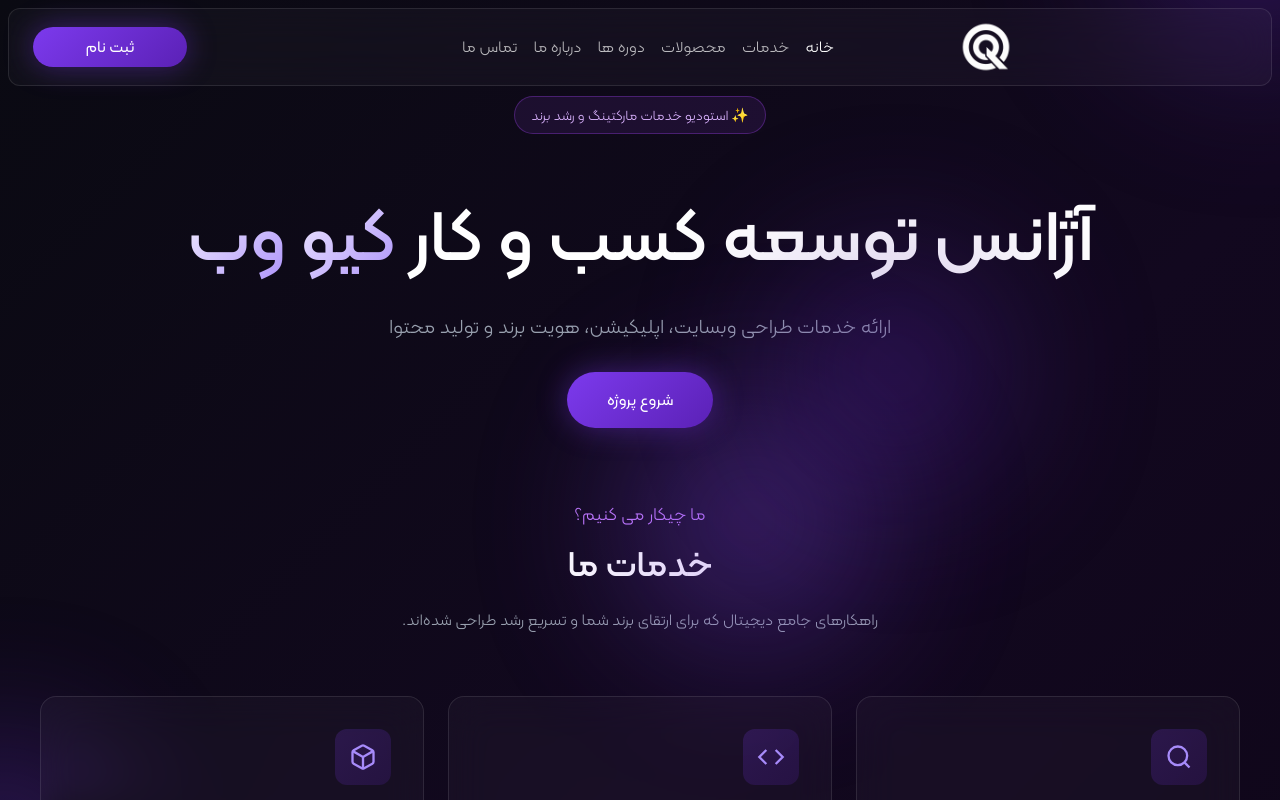
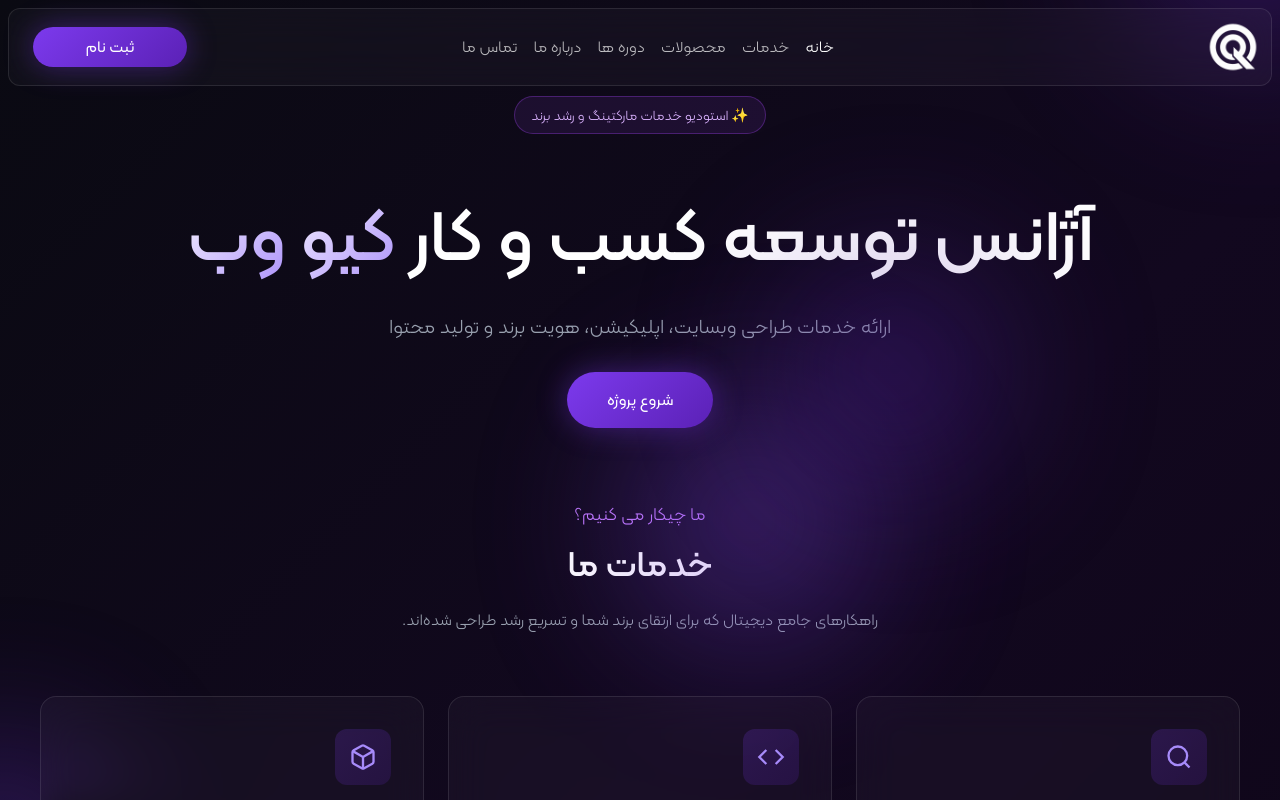
Before and after one commit to hossain-yzdani/qweb-agency, a Next.js app: page / in a window 1280 px wide. Shown: the top 800 px of the page. Built offline with nearby package versions, Linux system fonts and the light colour scheme.

Commit message:
fix bug 3 reverse navbar in mobile

```diff
--- a/components/basic/navabr.tsx
+++ b/components/basic/navabr.tsx
@@ -34,7 +34,7 @@ const Header = () => {
       <nav className="fixed px-2 py-1 md:py-2 top-2 left-2 right-2 z-50 glass rounded-xl">
         <div className="flex justify-between items-center flex-row-reverse md:flex-row">
           {/* logo & title */}
-          <div className="flex justify-end items-center flex-1 z-15">
+          <div className="flex justify-end md:justify-start items-center flex-1 z-15">
             <Image
               src="/logo/qweb-logo.png"
               alt="Picture of the author"
@@ -76,7 +76,7 @@ const Header = () => {
           {/* mobile button */}
           <div className="block md:hidden  z-15">
             <button
-              className=" justify-center pl-1 text-white items-center rounded cursor-pointer text-2xl"
+              className=" justify-center pr-1 text-white items-center rounded cursor-pointer text-2xl"
               type="button"
               onClick={() => setIsOpen(!isOpen)}
             >
```
